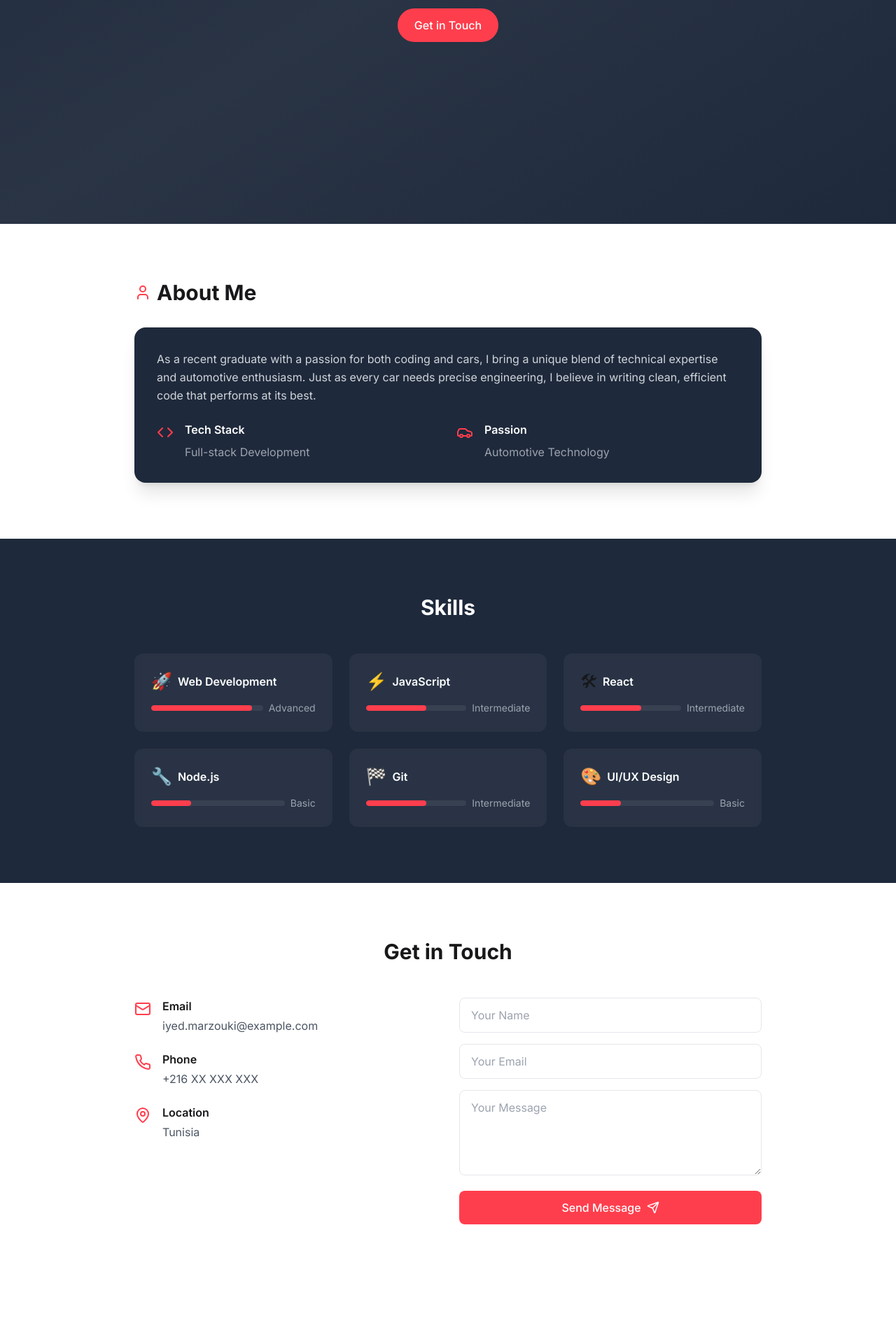
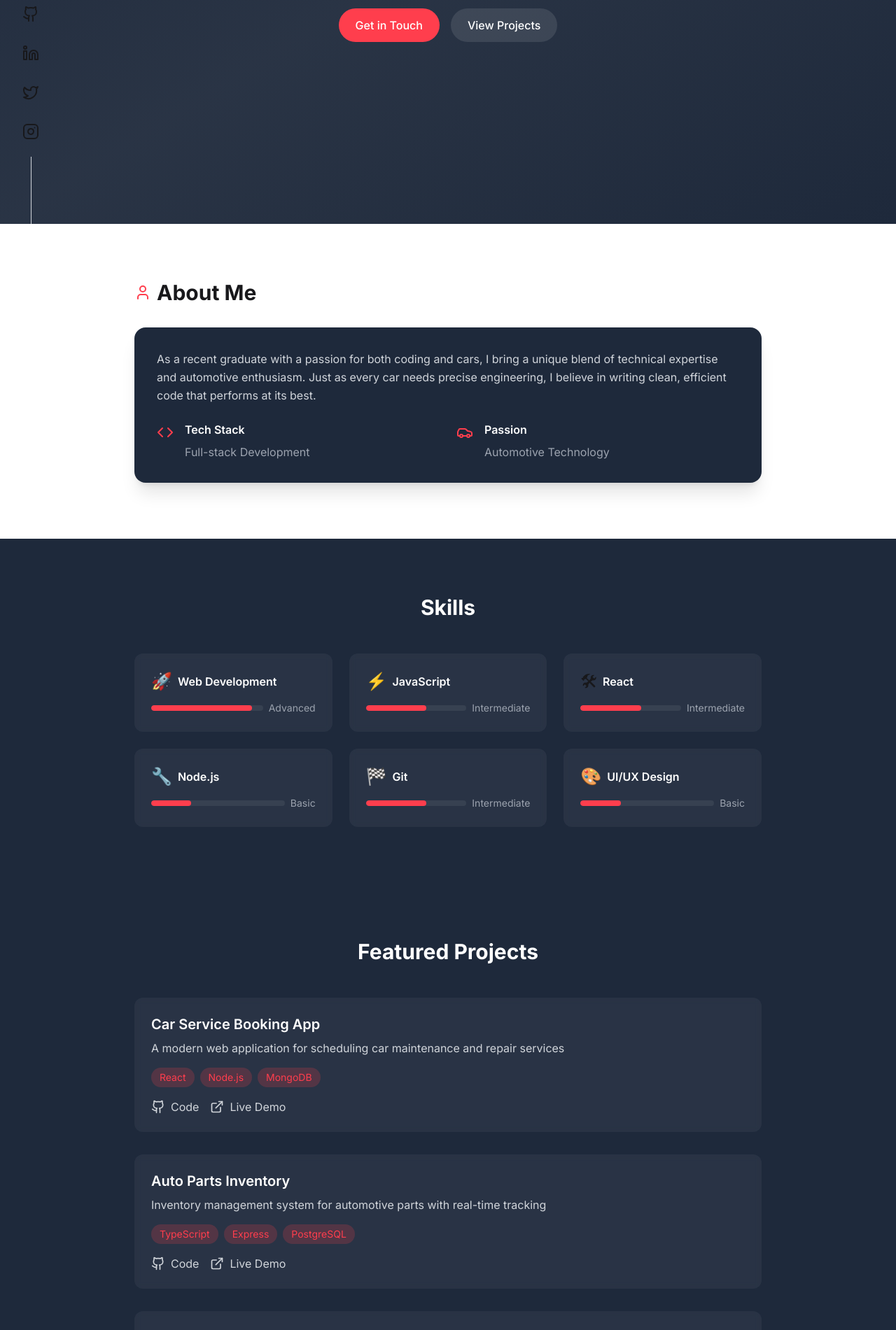
Before and after one commit to iyedmarz/iyed-portfolio-express, a React (Vite) app: page / in a window 1280 px wide. Shown: the part 480-2381 px from the top of the page at 70% size. Before the commit the page ends 2310 px from the top, so only its background shows below. Built offline with nearby package versions, Linux system fonts and the light colour scheme.

Commit message:
Add social media and projects section
Implemented a new section in the portfolio to showcase social media accounts and personal projects, enhancing the overall presentation and accessibility of the portfolio.

```diff
--- a/src/components/HeroSection.tsx
+++ b/src/components/HeroSection.tsx
@@ -16,12 +16,20 @@ const HeroSection = () => {
         <p className="text-xl text-gray-300 max-w-2xl mx-auto mb-8">
           A passionate fresh graduate who turns coffee into code and dreams about both algorithms and automobiles.
         </p>
+        <div className="flex items-center justify-center gap-4">
           <a
             href="#contact"
             className="inline-flex items-center px-6 py-3 bg-primary text-white rounded-full font-medium hover:bg-primary/90 transition-all hover:scale-105 duration-300 hover:shadow-lg hover:shadow-primary/20"
           >
             Get in Touch
           </a>
+          <a
+            href="#projects"
+            className="inline-flex items-center px-6 py-3 bg-white/10 text-white rounded-full font-medium hover:bg-white/20 transition-all hover:scale-105 duration-300"
+          >
+            View Projects
+          </a>
+        </div>
       </div>
     </section>
   );
--- /dev/null
+++ b/src/components/ProjectsSection.tsx
@@ -0,0 +1,76 @@
+
+import { Github, ExternalLink } from "lucide-react";
+
+const projects = [
+  {
+    title: "Car Service Booking App",
+    description: "A modern web application for scheduling car maintenance and repair services",
+    tech: ["React", "Node.js", "MongoDB"],
+    github: "#",
+    live: "#",
+  },
+  {
+    title: "Auto Parts Inventory",
+    description: "Inventory management system for automotive parts with real-time tracking",
+    tech: ["TypeScript", "Express", "PostgreSQL"],
+    github: "#",
+    live: "#",
+  },
+  {
+    title: "Vehicle Analytics Dashboard",
+    description: "Interactive dashboard for analyzing vehicle performance metrics",
+    tech: ["React", "Chart.js", "Firebase"],
+    github: "#",
+    live: "#",
+  },
+];
+
+const ProjectsSection = () => {
+  return (
+    <section id="projects" className="py-20 px-4 bg-secondary">
+      <div className="max-w-4xl mx-auto">
+        <h2 className="text-3xl font-bold mb-12 text-center text-white">Featured Projects</h2>
+        <div className="grid gap-8">
+          {projects.map((project, index) => (
+            <div
+              key={project.title}
+              className="bg-white/5 backdrop-blur-sm p-6 rounded-xl hover:shadow-xl transition-all duration-300 hover:bg-white/10"
+              style={{ animationDelay: `${index * 100}ms` }}
+            >
+              <h3 className="text-xl font-semibold text-white mb-2">{project.title}</h3>
+              <p className="text-gray-300 mb-4">{project.description}</p>
+              <div className="flex flex-wrap gap-2 mb-4">
+                {project.tech.map((tech) => (
+                  <span
+                    key={tech}
+                    className="px-3 py-1 bg-primary/20 text-primary rounded-full text-sm"
+                  >
+                    {tech}
+                  </span>
+                ))}
+              </div>
+              <div className="flex gap-4">
+                <a
+                  href={project.github}
+                  className="inline-flex items-center gap-2 text-gray-300 hover:text-primary transition-colors"
+                >
+                  <Github size={20} />
+                  <span>Code</span>
+                </a>
+                <a
+                  href={project.live}
+                  className="inline-flex items-center gap-2 text-gray-300 hover:text-primary transition-colors"
+                >
+                  <ExternalLink size={20} />
+                  <span>Live Demo</span>
+                </a>
+              </div>
+            </div>
+          ))}
+        </div>
+      </div>
+    </section>
+  );
+};
+
+export default ProjectsSection;
--- /dev/null
+++ b/src/components/SocialLinks.tsx
@@ -0,0 +1,50 @@
+
+import { Github, Linkedin, Twitter, Instagram } from "lucide-react";
+
+const socialLinks = [
+  {
+    name: "GitHub",
+    url: "https://github.com/yourusername",
+    icon: Github,
+    color: "hover:text-[#333]",
+  },
+  {
+    name: "LinkedIn",
+    url: "https://linkedin.com/in/yourusername",
+    icon: Linkedin,
+    color: "hover:text-[#0077b5]",
+  },
+  {
+    name: "Twitter",
+    url: "https://twitter.com/yourusername",
+    icon: Twitter,
+    color: "hover:text-[#1da1f2]",
+  },
+  {
+    name: "Instagram",
+    url: "https://instagram.com/yourusername",
+    icon: Instagram,
+    color: "hover:text-[#e4405f]",
+  },
+];
+
+const SocialLinks = () => {
+  return (
+    <div className="fixed left-6 bottom-0 z-50 hidden lg:flex flex-col items-center gap-4 after:content-[''] after:w-[1px] after:h-24 after:bg-gray-300">
+      {socialLinks.map((link) => (
+        <a
+          key={link.name}
+          href={link.url}
+          target="_blank"
+          rel="noopener noreferrer"
+          className={`p-2 transition-all duration-300 hover:-translate-y-1 ${link.color}`}
+          aria-label={link.name}
+        >
+          <link.icon size={24} />
+        </a>
+      ))}
+    </div>
+  );
+};
+
+export default SocialLinks;
--- a/src/pages/Index.tsx
+++ b/src/pages/Index.tsx
@@ -2,14 +2,18 @@
 import HeroSection from "@/components/HeroSection";
 import AboutSection from "@/components/AboutSection";
 import SkillsSection from "@/components/SkillsSection";
+import ProjectsSection from "@/components/ProjectsSection";
 import ContactSection from "@/components/ContactSection";
+import SocialLinks from "@/components/SocialLinks";
 
 const Index = () => {
   return (
     <main className="bg-white">
+      <SocialLinks />
       <HeroSection />
       <AboutSection />
       <SkillsSection />
+      <ProjectsSection />
       <ContactSection />
     </main>
   );
```
Lines whose indentation alone changed are shown as unchanged.
